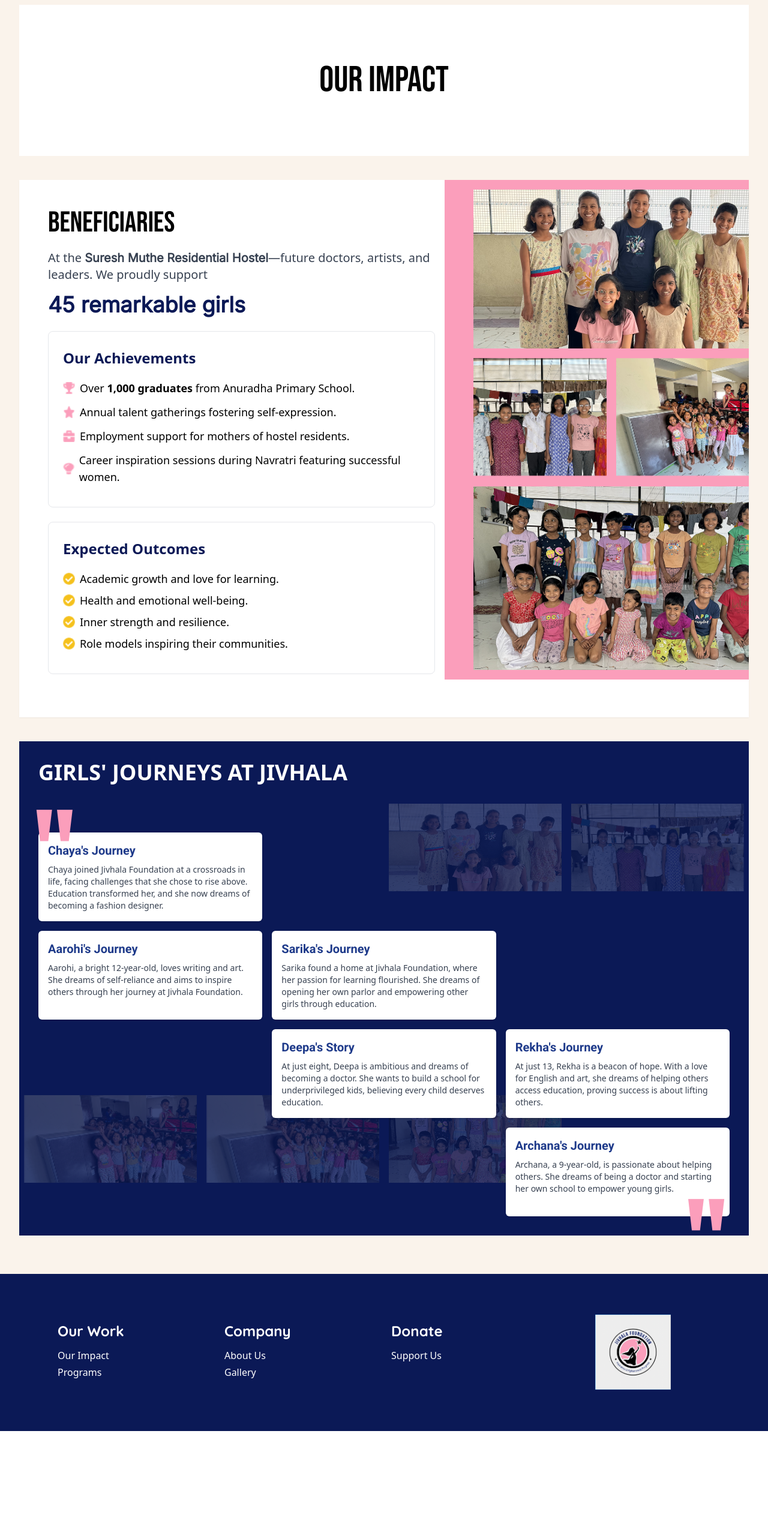
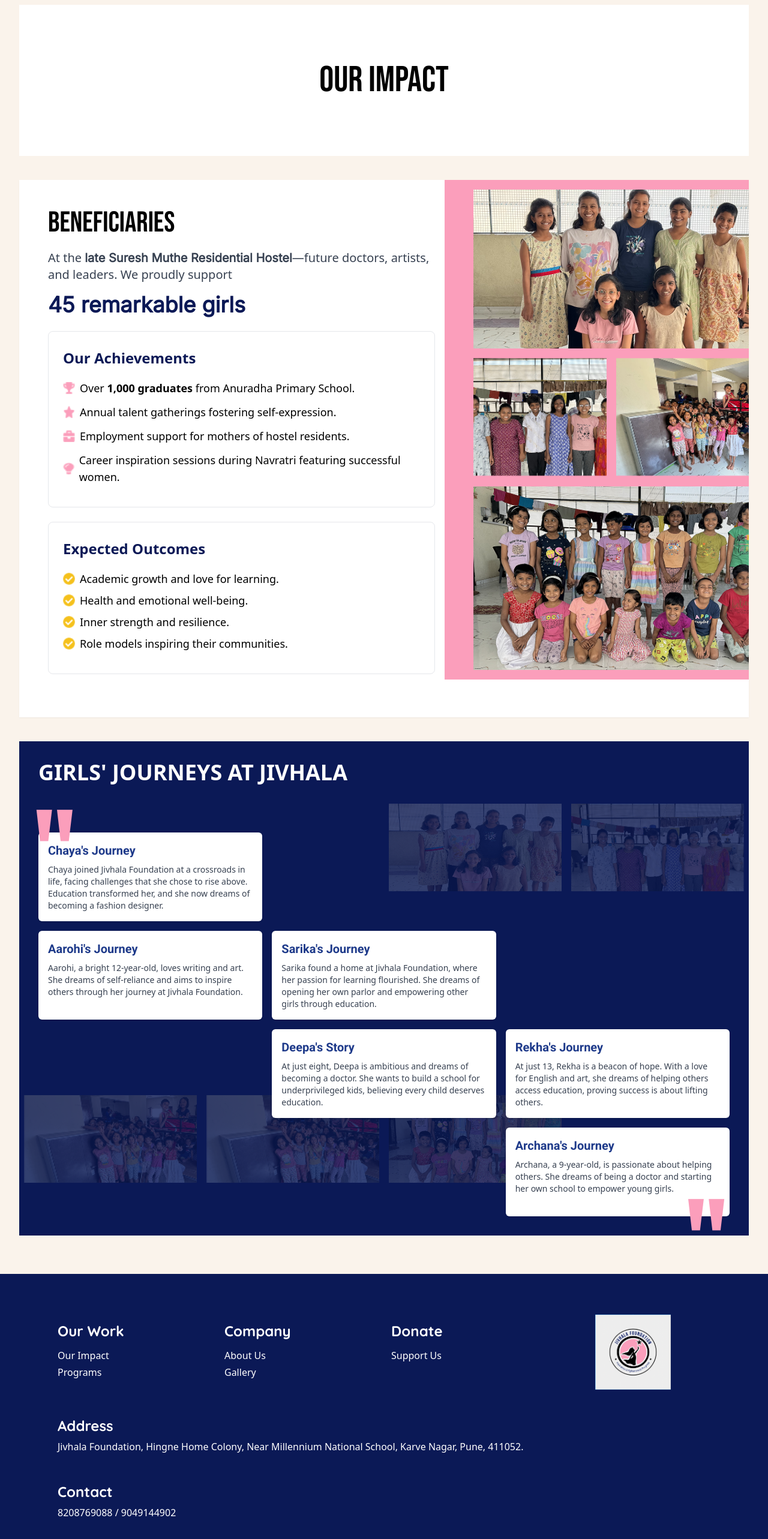
Before and after one commit to jayesh9747/jivhala, a React (Vite) app: page /our-impact in a window 1280 px wide. Shown: the part 114-2680 px from the top of the page at 60% size. Before the commit the page ends 2500 px from the top, so only its background shows below. Built offline with nearby package versions, Linux system fonts and the light colour scheme.

Commit message:
address added into footer section

```diff
--- a/src/components/OurImpact/Beneficiaries.jsx
+++ b/src/components/OurImpact/Beneficiaries.jsx
@@ -24,7 +24,7 @@
         <p className="mb-4 mt-5 text-gray-700 text-base sm:text-xl">
           At the{" "}
           <span className="font-extrabold font-inter">
-            Suresh Muthe Residential Hostel
+           late Suresh Muthe Residential Hostel
           </span>
           —future doctors, artists, and leaders. We proudly support
         </p>
--- a/src/components/common/Footer.jsx
+++ b/src/components/common/Footer.jsx
@@ -48,13 +48,10 @@
             </ul>
           </div>
 
-          {/* Horizontal Line - visible only on mobile, hidden on larger screens */}
-          <hr className="border-t border-white mt-6 mb-6 col-span-3 block sm:hidden" />
-
-          {/* Column 4: Logo - Keeping original positioning */}
+          {/* Column 4: Logo - Hidden on mobile, visible on larger screens */}
           <Link
             to="/"
-            className="sm:col-start-4 sm:row-start-1 col-span-3 sm:col-span-1"
+            className="sm:col-start-4 sm:row-start-1 col-span-3 sm:col-span-1 hidden sm:block"
           >
             <div className="ml-28 sm:ml-28 md:ml-0 lg:ml-0 rounded-2xl flex justify-center items-center h-[40px] w-[110px] sm:h-[40px] sm:w-[110px] md:h-[90px] md:w-[200px] lg:h-[100px] lg:w-[250px]">
               <img
@@ -66,6 +63,43 @@
               <div></div>
             </div>
           </Link>
+
+          {/* Address Section */}
+          <div className="col-span-3 md:col-span-4 mt-6 mb-6 sm:mt-8">
+            <h3 className="font-semibold text-[16px] leading-[20px] sm:text-[16px] sm:leading-[20px] md:text-[24px] md:leading-[29px] lg:text-[24px] lg:leading-[30px] font-quicksand mb-2">
+              Address
+            </h3>
+            <p className="text-[12px] leading-[18px] sm:text-[12px] sm:leading-[18px] md:text-[16px] md:leading-[24px] lg:text-[16px] lg:leading-[24px]">
+              Jivhala Foundation, Hingne Home Colony, Near Millennium National School, Karve Nagar, Pune, 411052.
+            </p>
+          </div>
+
+          {/* Contact Section */}
+          <div className="col-span-3 md:col-span-4 -mt-2 sm:mt-0">
+            <h3 className="font-semibold text-[16px] leading-[20px] sm:text-[16px] sm:leading-[20px] md:text-[24px] md:leading-[29px] lg:text-[24px] lg:leading-[30px] font-quicksand mb-2">
+              Contact
+            </h3>
+            <p className="text-[12px] leading-[18px] sm:text-[12px] sm:leading-[18px] md:text-[16px] md:leading-[24px] lg:text-[16px] lg:leading-[24px]">
+              8208769088 / 9049144902
+            </p>
+          </div>
+
+          {/* Horizontal Line - After address and contact on mobile */}
+          <hr className="border-t border-white mt-6 mb-6 col-span-3 block sm:hidden" />
+
+          {/* Logo - Only visible on mobile, at the end of footer */}
+          <Link
+            to="/"
+            className="col-span-3 block sm:hidden"
+          >
+            <div className="flex justify-center items-center">
+              <img
+                src={logo1}
+                alt="Logo"
+                className="w-[78px] h-[78px] object-contain p-2"
+              />
+            </div>
+          </Link>
         </div>
       </div>
     </footer>
```
